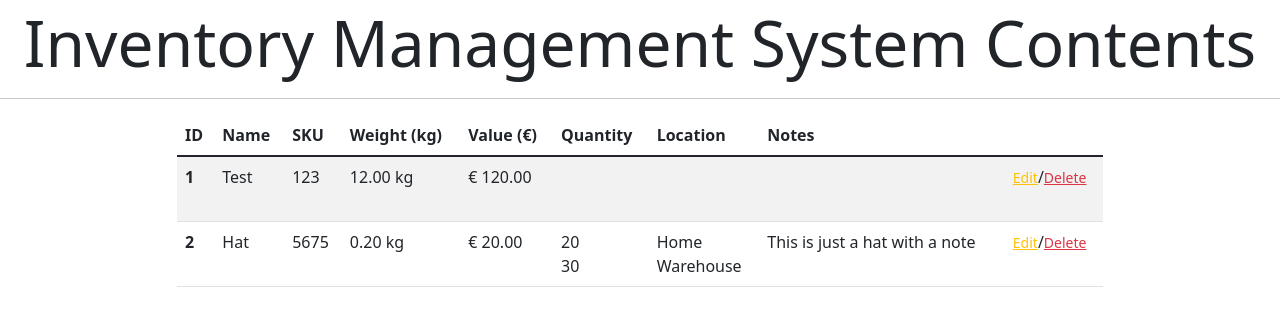
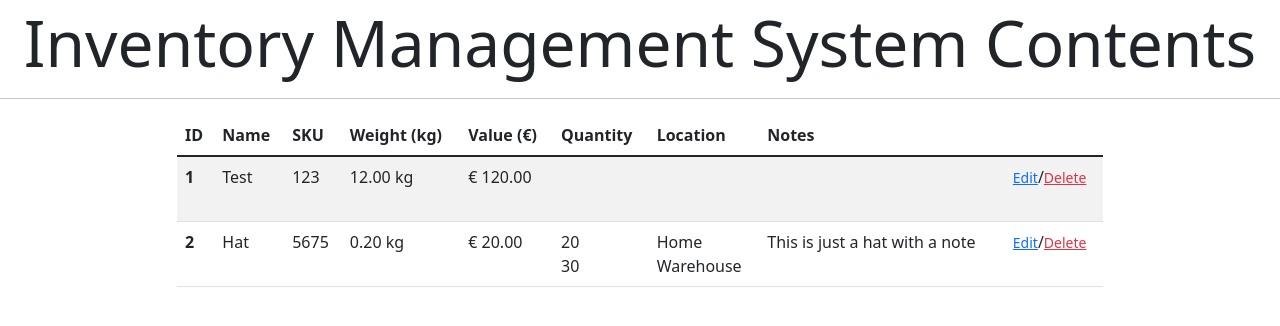
Before and after one commit to ItsAlanK/inventory-management-app, a Django app: page / in a window 1280 px wide. Shown: the part 43-369 px from the top of the page. Run offline with Django 3.2, Linux system fonts and the light colour scheme; data comes from the database, SQL or seed files in the repository; some libraries are stand-ins or nearby versions.

Commit message:
Edit colors of buttons

```diff
--- a/products/templates/products/index.html
+++ b/products/templates/products/index.html
@@ -45,7 +45,7 @@
                             {% endfor %}
                             </td>
                         <td>{{ p.notes }}</td>
-                        <td><a class="text-warning"><small>Edit</small></a>/<a class="text-danger"><small>Delete</small></a></td>
+                        <td><a class="text-primary"><small>Edit</small></a>/<a class="text-danger"><small>Delete</small></a></td>
                     </tr>
                     {% endfor %}
                 </tbody>
```
